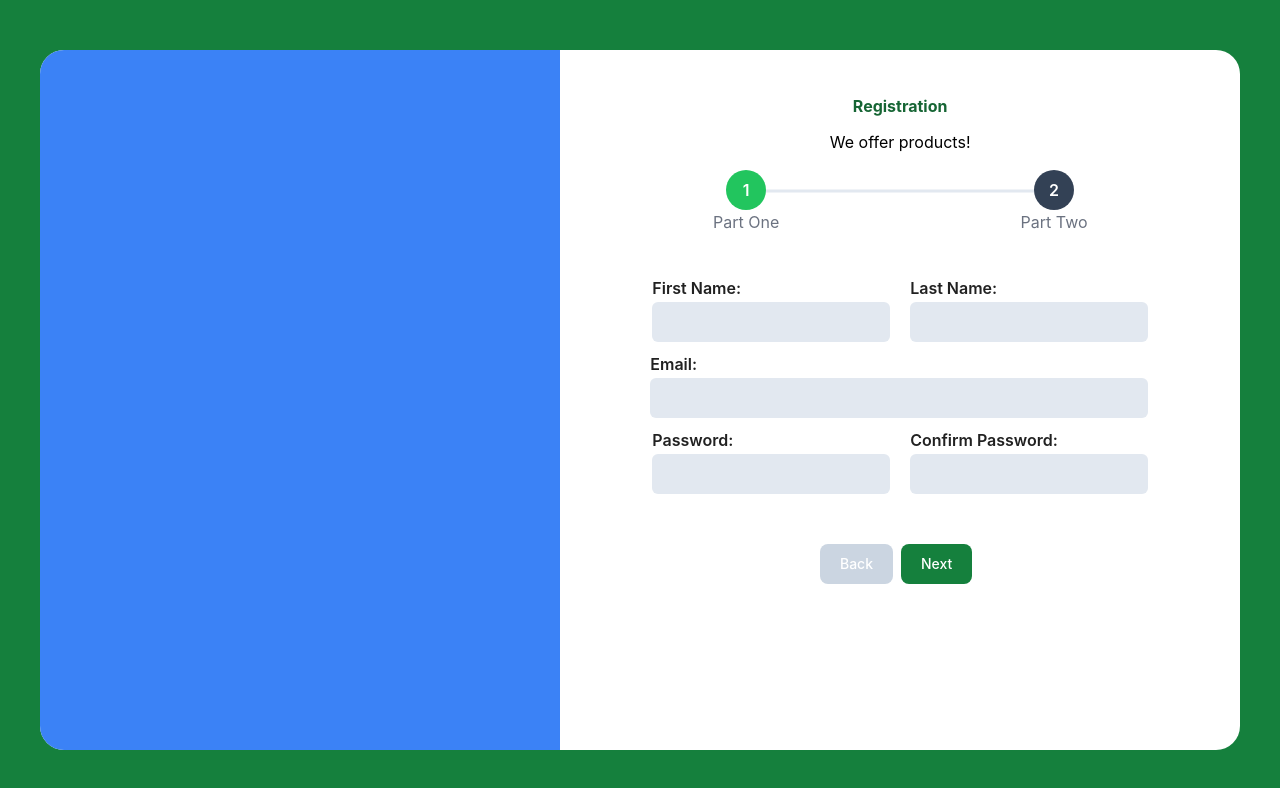
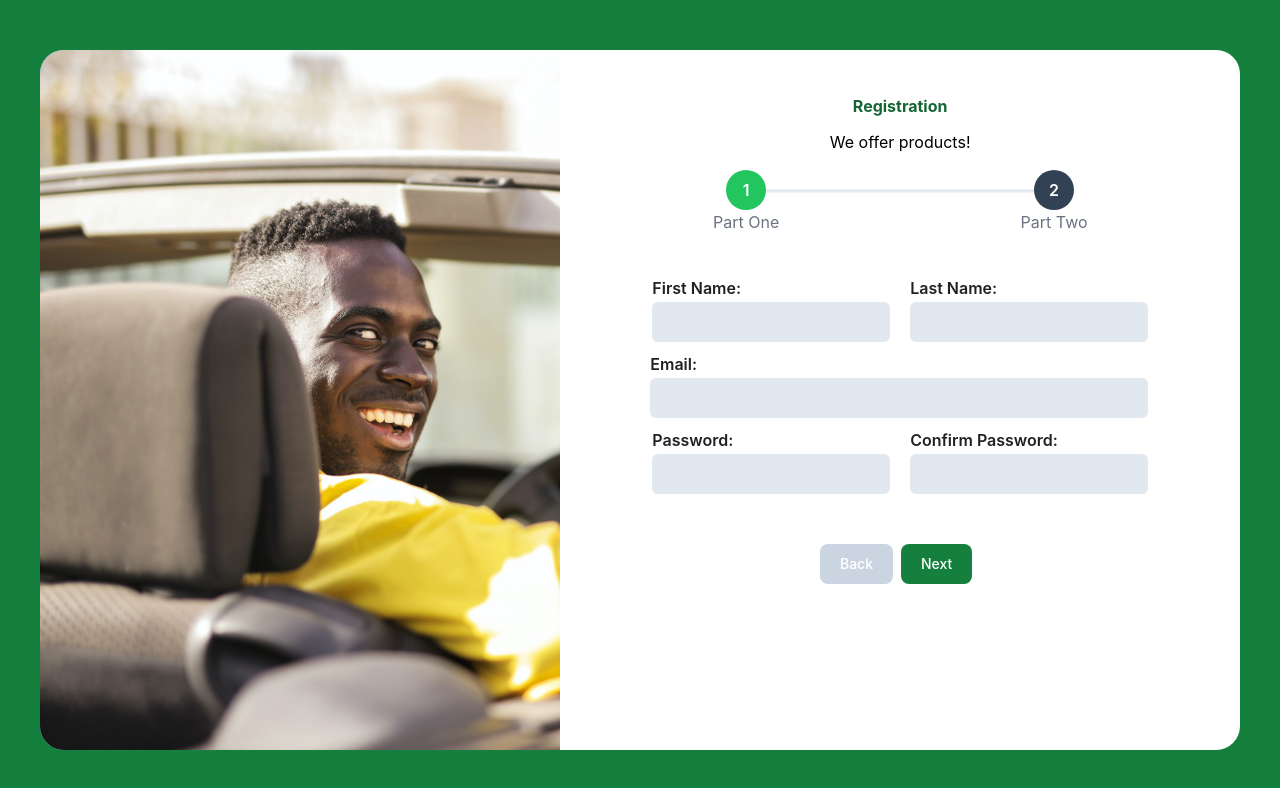
Before and after one commit to philipfbrs/registration-page, a React (Create React App) app: page / in a window 1280 px wide. Shown: the top 788 px of the page. Built offline with nearby package versions, Linux system fonts and the light colour scheme.

Commit message:
fix bug for registration

```diff
--- a/src/component/Footer.js
+++ b/src/component/Footer.js
@@ -0,0 +1,7 @@
+import React from 'react'
+
+export const Footer = () => {
+  return (
+    <div className='w-full h-16'>footer</div>
+  )
+}
--- a/src/component/register/Main.js
+++ b/src/component/register/Main.js
@@ -5,6 +5,7 @@ import * as yup from "yup";
 import Stepper from "./Stepper";
 import axios from "axios";
 import Swal from "sweetalert2";
+// import containerImg from "../../..public/pexels-andrea-piacquadio-3758114.jpg";
 // import swal from "sweetalert2/src/sweetalert2.js";
 
 export const Main = () => {
@@ -148,15 +149,14 @@ export const Main = () => {
     if (data && data.success === true) {
       //   swal.close();
       Swal.fire("Account Created", data.msg, "success");
-      setOldData({})
-      setCurrentStep(1)
+      setOldData({});
+      setCurrentStep(1);
     } else {
       Swal.fire("Oops!", data.msg, "error");
     }
 
-     setIsSubmitting(false);
+    setIsSubmitting(false);
   };
-
 
   const values = watch();
 
@@ -179,7 +179,9 @@ export const Main = () => {
 
   return (
     <div className="w-full h-full sm:h-[700px] sm:w-[1200px] bg-white rounded-none sm:rounded-3xl flex justify-center mx-0 sm:mx-4">
-      <div className="w-[80%] bg-blue-500 lg:block hidden rounded-l-3xl"></div>
+      <div className="w-[80%] bg-blue-500 lg:block hidden rounded-l-3xl">
+        <img className="w-full h-full object-cover object-left  rounded-l-3xl" src='pexels-andrea-piacquadio-3758114.jpg' />
+      </div>
       <form
         onSubmit={handleSubmit(onSubmit)}
         className="w-full flex h-full flex-col justify-between items-center p-2 sm:p-8"
```
Also changed, not shown: public/pexels-andrea-piacquadio-3758114.jpg (added).
